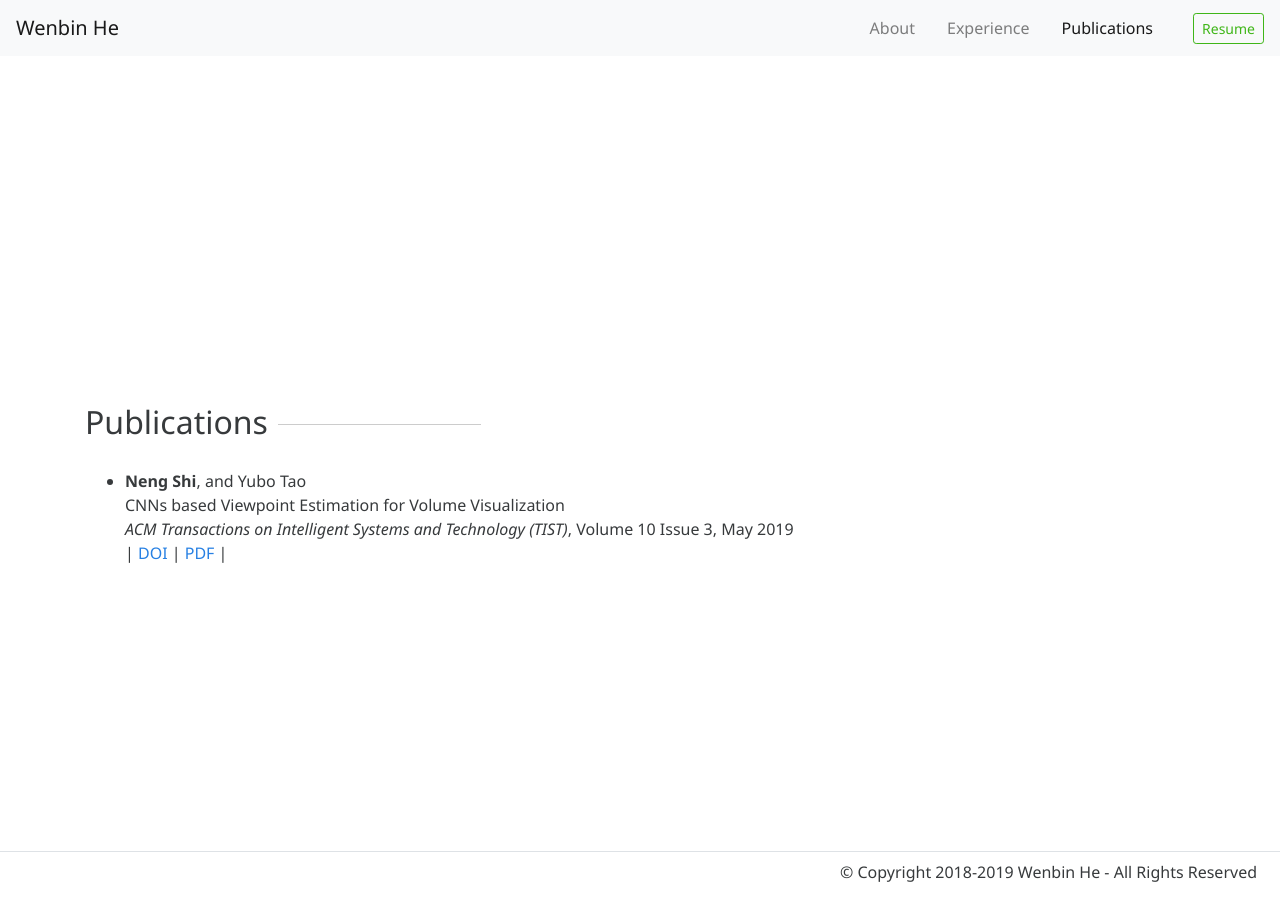
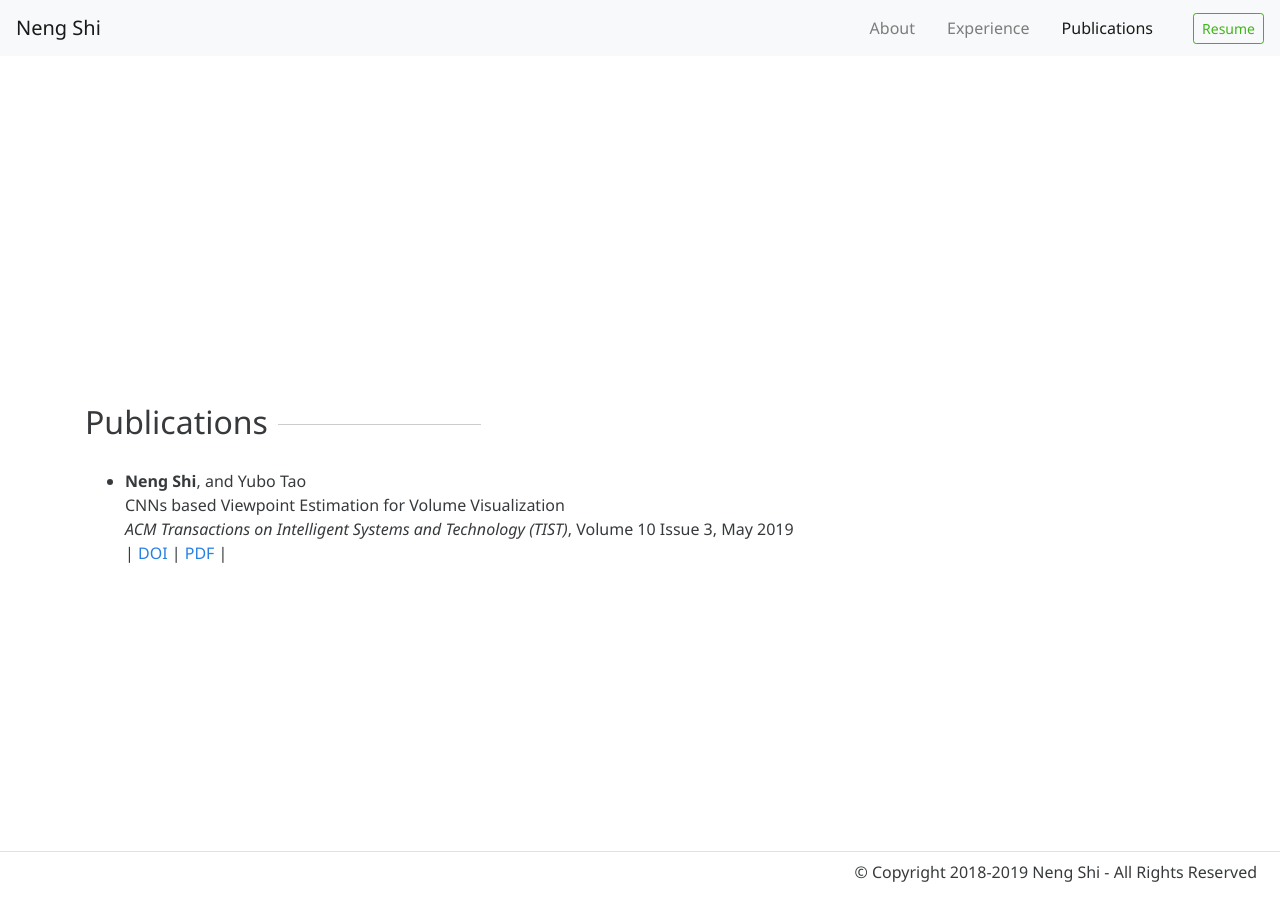
Before and after one commit to trainsn/trainsn.github.io, a Jekyll site: the page built from index.html, in a window 1280 px wide and 900 px high, scrolled down 1817 px. Built offline with Jekyll 4.4.1, drawn with Linux system fonts in a browser that asks for light colours; nearby versions of some CDN libraries; a style sheet for code colours, icons or effects is not loaded.

Commit message:
minor change

```diff
--- a/_includes/footer.html
+++ b/_includes/footer.html
@@ -1,3 +1,3 @@
 <div class="container-fluid pt-2 border-top text-right">
-  <p class="pr-2">© Copyright 2018-2019 Wenbin He - All Rights Reserved</p>
+  <p class="pr-2">© Copyright 2018-2019 Neng Shi - All Rights Reserved</p>
 </div>
--- a/_includes/header.html
+++ b/_includes/header.html
@@ -1,5 +1,5 @@
 <nav id="navbar" class="navbar fixed-top navbar-expand-md navbar-light bg-light">
-  <a class="navbar-brand" href="{%- link index.html -%}#home">Wenbin He</a>
+  <a class="navbar-brand" href="{%- link index.html -%}#home">Neng Shi</a>
   <button class="navbar-toggler" type="button" data-toggle="collapse" data-target="#navbarSupportedContent" aria-controls="navbarSupportedContent" aria-expanded="false" aria-label="Toggle navigation">
     <span class="navbar-toggler-icon"></span>
   </button>
```
Also changed, not shown: 1 other file.
